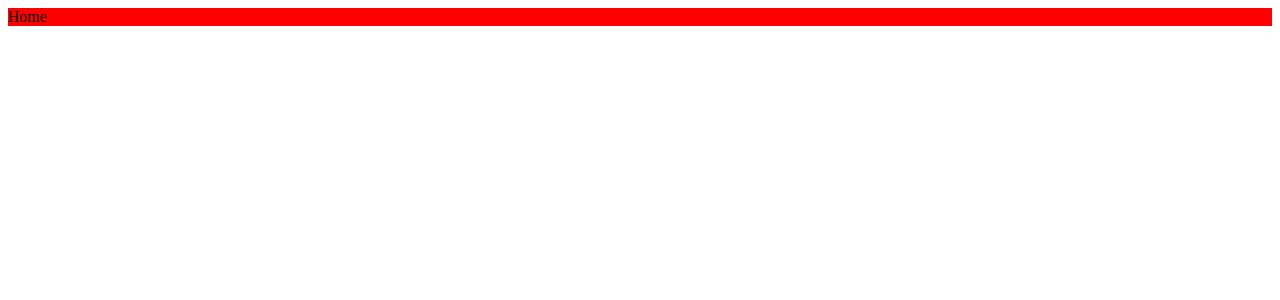
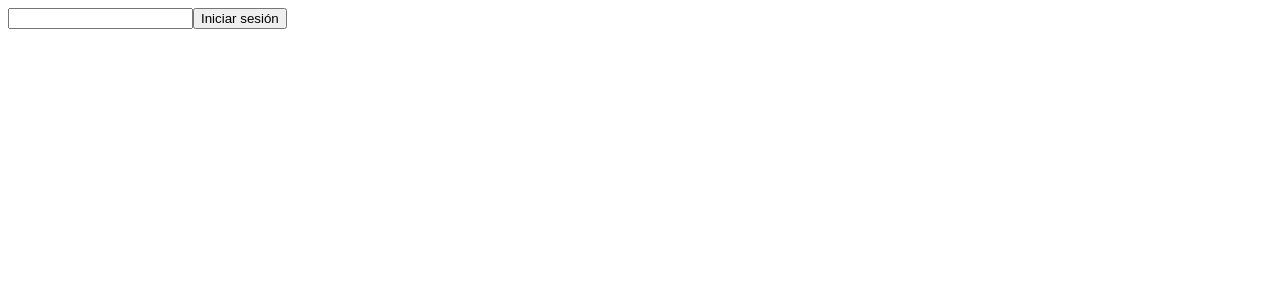
Before and after one commit to anamontiaga/library-manager, a React (Create React App) app: page / in a window 1280 px wide. Shown: the top 300 px of the page. Built offline with nearby package versions, Linux system fonts and the light colour scheme.

Commit message:
refactor: routes :recycle:

```diff
--- a/src/App.js
+++ b/src/App.js
@@ -1,22 +1,24 @@
-import React from "react"
-import { BrowserRouter as Router, Switch /* , Route */ } from "react-router-dom"
-import PrivateRoute from "./components/router/PrivateRoute"
-import PublicRoute from "./components/router/PublicRoute"
-import { HOME, BOOKS } from "./config/router/paths"
-import { Home } from "./components/views/Home"
-import { Books } from "./components/views/Books"
+import React from 'react'
+import {BrowserRouter as Router, Switch} from 'react-router-dom'
+import PrivateRoute from './components/router/PrivateRoute'
+import PublicRoute from './components/router/PublicRoute'
+import {AuthContextProvider} from './contexts/authContext'
+import {BOOKS, CATEGORIES, HOME} from './config/router/paths'
+import {Books} from "./components/views/Books"
+import {Categories} from "./components/views/Categories"
+import {Home} from "./components/views/Home"
 
 function App() {
   return (
-    <Router>
-      <Switch>
-        <PublicRoute path={HOME} component={Home} />
-        <PrivateRoute path={BOOKS} component={Books} />
-        {/* {routes.map((route, idx) => (
-          <AppRoute path={route.path} component={route.component} key={idx} />
-        ))} */}
-      </Switch>
-    </Router>
+    <AuthContextProvider>
+      <Router>
+        <Switch>
+          <PublicRoute path={HOME} component={Home} exact/>
+          <PrivateRoute path={BOOKS} component={Books} exact/>
+          <PrivateRoute path={CATEGORIES} component={Categories} exact/>
+        </Switch>
+      </Router>
+    </AuthContextProvider>
   )
 }
 
--- /dev/null
+++ b/src/components/constants/magic_word.js
@@ -0,0 +1 @@
+export const MAGIC_WORD = 'LATTEANDCODE'
--- a/src/components/router/PrivateRoute.js
+++ b/src/components/router/PrivateRoute.js
@@ -1,8 +1,10 @@
 import React from "react"
-import { Route, Redirect } from "react-router-dom"
+import {Route, Redirect} from "react-router-dom"
+import {HOME} from '../../config/router/paths'
+import {useAuthContext} from '../../hooks/useAuthContext'
 
 const PrivateRoute = (props) => {
-  const isAuthenticated = false
+  const { isAuthenticated } = useAuthContext()
 
   if (!isAuthenticated) {
     return <Redirect to={HOME} />
--- a/src/components/router/PublicRoute.js
+++ b/src/components/router/PublicRoute.js
@@ -1,8 +1,10 @@
 import React from "react"
 import { Route, Redirect } from "react-router-dom"
+import { BOOKS } from '../../config/router/paths'
+import { useAuthContext } from '../../hooks/useAuthContext'
 
 const PublicRoute = (props) => {
-  const isAuthenticated = false
+  const { isAuthenticated } = useAuthContext()
   if (isAuthenticated) {
     return <Redirect to={BOOKS} />
   }
--- a/src/components/views/Books/index.js
+++ b/src/components/views/Books/index.js
@@ -1,4 +1,4 @@
-import React, { useEffect } from "react"
+import React, {useEffect} from "react"
 import useFetch from "../../../utils/useFetch"
 
 export const Books = () => {
@@ -25,6 +25,7 @@ export const Books = () => {
   if (state.isSuccess) {
     const { data } = state
     const books = data
+    console.log('ESTOY EN BOOKS', books)
     return (
       <div style={{ background: "red" }}>
         {books.map((book) => (
--- a/src/components/views/Home/index.js
+++ b/src/components/views/Home/index.js
@@ -1,5 +1,25 @@
-import React from "react"
+import React, {useState} from "react"
+import {useAuthContext} from '../../../hooks/useAuthContext'
+import {MAGIC_WORD} from '../../constants/magic_word'
 
 export const Home = () => {
-  return <div style={{ background: "red" }}>Home</div>
+  const {login} = useAuthContext()
+  const [magicWord, setMagicWord] = useState('')
+
+  const handleInputChange = e => {
+    setMagicWord(e.target.value)
+  }
+  const handleSubmit = e => {
+    e.preventDefault()
+    if (magicWord === MAGIC_WORD) {
+      login()
+    }
+  }
+
+  return <div>
+    <form onSubmit={handleSubmit}>
+      <input type='text' value={magicWord} onChange={handleInputChange} />
+      <button type='submit'>Iniciar sesión</button>
+    </form>
+  </div>
 }
--- a/src/config/router/paths.js
+++ b/src/config/router/paths.js
@@ -1,4 +1,5 @@
-export const HOME = "/"
+export const HOME = '/';
+export const LOGOUT = '/logout'
 export const BOOKS = "/books"
 export const BOOK_DETAIL = "/books/:id"
 export const BOOK_DELETE = "/books/:id/delete"
--- /dev/null
+++ b/src/contexts/authContext.js
@@ -0,0 +1,20 @@
+import { createContext, useCallback, useMemo, useState } from 'react'
+
+export const AuthContext = createContext()
+
+export const AuthContextProvider = ({ children }) => {
+  const [isAuthenticated, setIsAuthenticated] = useState(false)
+
+  const login = useCallback(() => setIsAuthenticated(true), [])
+
+  const value = useMemo(() => ({
+    login,
+    isAuthenticated
+  }), [isAuthenticated, login])
+
+  return (
+    <AuthContext.Provider value={value}>
+      {children}
+    </AuthContext.Provider>
+  )
+}
--- /dev/null
+++ b/src/hooks/useAuthContext.js
@@ -0,0 +1,8 @@
+import { useContext } from 'react';
+import { AuthContext } from '../contexts/authContext';
+
+export const useAuthContext = () => {
+  const isAuthenticated = useContext(AuthContext);
+  return isAuthenticated;
+
+};
```
